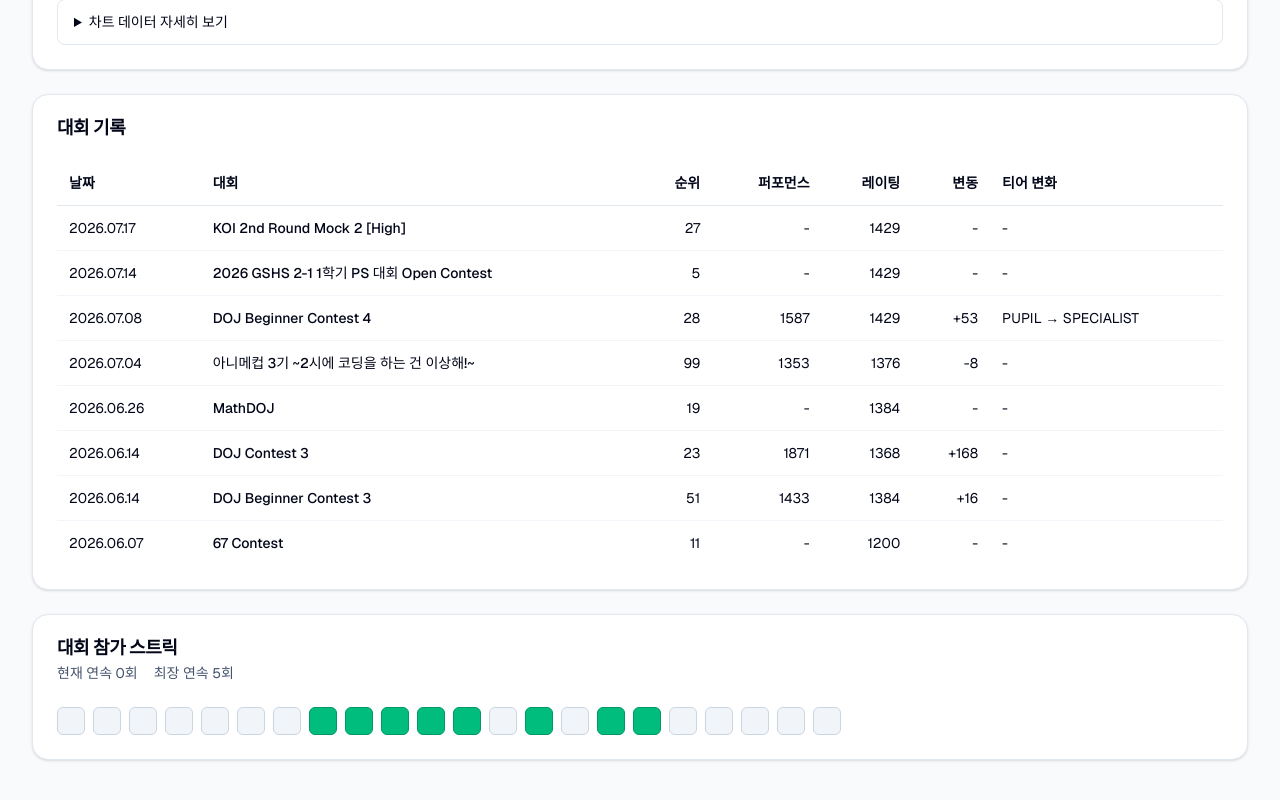
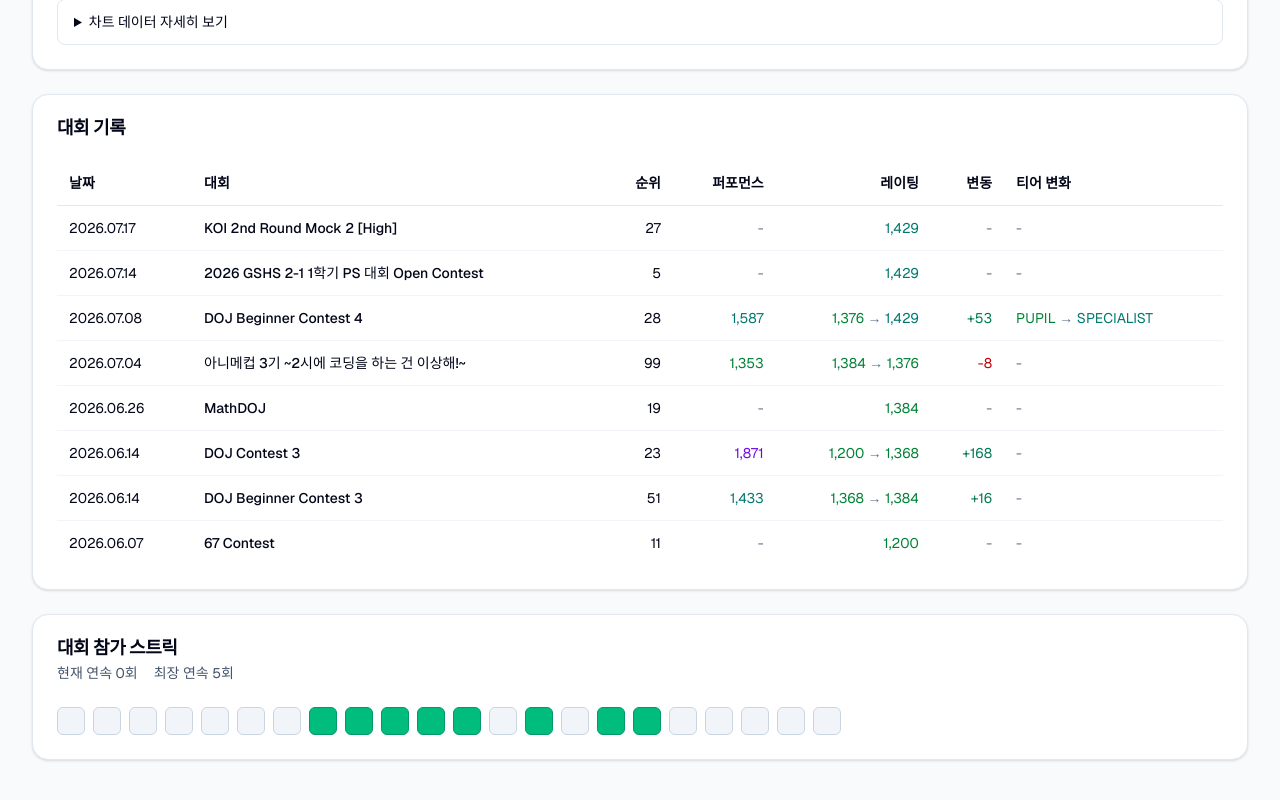
Before and after one commit to hafskjfha/ddaogi, a Next.js app: page /users/jtw7913 in a window 1280 px wide. Shown: the part 1007-1807 px from the top of the page. Built offline with nearby package versions, Linux system fonts and the light colour scheme.

Commit message:
feat: color user rating details

```diff
--- /dev/null
+++ b/src/components/RatingText.tsx
@@ -0,0 +1,41 @@
+import type { ReactNode } from "react";
+import { getRatingBand, type RatingTitle } from "@/domain/rating";
+
+/** Maps each rating title to its contrast-safe static theme classes. */
+export const RATING_TEXT_CLASSES: Record<RatingTitle, string> = {
+  NEWBIE: "text-slate-700 dark:text-slate-300",
+  PUPIL: "text-green-700 dark:text-green-400",
+  SPECIALIST: "text-teal-700 dark:text-teal-400",
+  EXPERT: "text-blue-700 dark:text-blue-400",
+  CANDIDATE_MASTER: "text-violet-700 dark:text-violet-400",
+  MASTER: "text-orange-700 dark:text-orange-400",
+  INTERNATIONAL_MASTER: "text-red-700 dark:text-red-400",
+  GRANDMASTER: "text-red-800 dark:text-red-300",
+};
+
+/** Renders children with the color associated with a numeric rating's band. */
+export function RatingText({ rating, children }: { rating: number; children: ReactNode }) {
+  return <span className={RATING_TEXT_CLASSES[getRatingBand(rating).title]}>{children}</span>;
+}
+
+/** Renders children with the color associated with a rating title. */
+export function RatingTitleText({ title, children }: { title: RatingTitle; children: ReactNode }) {
+  return <span className={RATING_TEXT_CLASSES[title]}>{children}</span>;
+}
+
+/** Renders a signed rating change with positive, negative, or unavailable semantics. */
+export function RatingDelta({ value }: { value: number | null }) {
+  if (value === null) {
+    return <span className="text-slate-500 dark:text-slate-400">-</span>;
+  }
+
+  if (value > 0) {
+    return <span className="text-emerald-700 dark:text-emerald-400">+{value}</span>;
+  }
+
+  if (value < 0) {
+    return <span className="text-red-700 dark:text-red-400">{value}</span>;
+  }
+
+  return <span className="text-slate-700 dark:text-slate-300">0</span>;
+}
--- a/src/features/user/components/ContestHistoryTable.tsx
+++ b/src/features/user/components/ContestHistoryTable.tsx
@@ -1,4 +1,5 @@
 import { Card, CardContent, CardHeader, CardTitle } from "@/components/ui/Card";
+import { RatingDelta, RatingText, RatingTitleText } from "@/components/RatingText";
 import type { ContestParticipation } from "@/features/user/model/types";
 
 function formatDate(date: string): string {
@@ -6,9 +7,8 @@ function formatDate(date: string): string {
   return `${year}.${month}.${day}`;
 }
 
-function formatSigned(value: number | null): string {
-  if (value === null) return "-";
-  return value > 0 ? `+${value}` : String(value);
+function formatRating(rating: number): string {
+  return rating.toLocaleString("en-US");
 }
 
 /** Lists contest participation details in reverse chronological order. */
@@ -34,7 +34,13 @@ export function ContestHistoryTable({ history }: { history: readonly ContestPart
             </tr>
           </thead>
           <tbody>
-            {contests.map((contest) => (
+            {contests.map((contest) => {
+              const ratingBefore =
+                contest.rated && contest.ratingDiff !== null
+                  ? contest.ratingAfter - contest.ratingDiff
+                  : null;
+
+              return (
                 <tr
                   key={`${contest.date}-${contest.name}`}
                   className="border-b border-slate-100 last:border-0 dark:border-slate-900"
@@ -42,16 +48,47 @@ export function ContestHistoryTable({ history }: { history: readonly ContestPart
                   <td className="whitespace-nowrap px-3 py-3">{formatDate(contest.date)}</td>
                   <td className="px-3 py-3 font-medium">{contest.name}</td>
                   <td className="px-3 py-3 text-right">{contest.rank}</td>
-                <td className="px-3 py-3 text-right">{contest.performanceRating ?? "-"}</td>
-                <td className="px-3 py-3 text-right">{contest.ratingAfter}</td>
-                <td className="px-3 py-3 text-right">{formatSigned(contest.ratingDiff)}</td>
+                  <td className="px-3 py-3 text-right">
+                    {contest.performanceRating === null ? (
+                      <RatingDelta value={null} />
+                    ) : (
+                      <RatingText rating={contest.performanceRating}>
+                        {formatRating(contest.performanceRating)}
+                      </RatingText>
+                    )}
+                  </td>
+                  <td className="whitespace-nowrap px-3 py-3 text-right">
+                    {ratingBefore === null ? (
+                      <RatingText rating={contest.ratingAfter}>
+                        {formatRating(contest.ratingAfter)}
+                      </RatingText>
+                    ) : (
+                      <>
+                        <RatingText rating={ratingBefore}>{formatRating(ratingBefore)}</RatingText>
+                        <span className="text-slate-500 dark:text-slate-400"> → </span>
+                        <RatingText rating={contest.ratingAfter}>
+                          {formatRating(contest.ratingAfter)}
+                        </RatingText>
+                      </>
+                    )}
+                  </td>
+                  <td className="px-3 py-3 text-right">
+                    <RatingDelta value={contest.ratingDiff} />
+                  </td>
                   <td className="whitespace-nowrap px-3 py-3">
-                  {contest.tierBefore === contest.tierAfter
-                    ? "-"
-                    : `${contest.tierBefore} → ${contest.tierAfter}`}
+                    {contest.tierBefore === contest.tierAfter ? (
+                      <RatingDelta value={null} />
+                    ) : (
+                      <>
+                        <RatingTitleText title={contest.tierBefore}>{contest.tierBefore}</RatingTitleText>
+                        <span className="text-slate-500 dark:text-slate-400"> → </span>
+                        <RatingTitleText title={contest.tierAfter}>{contest.tierAfter}</RatingTitleText>
+                      </>
+                    )}
                   </td>
                 </tr>
-            ))}
+              );
+            })}
           </tbody>
         </table>
       </CardContent>
--- a/src/features/user/components/RatingHistoryChart.tsx
+++ b/src/features/user/components/RatingHistoryChart.tsx
@@ -12,6 +12,7 @@ import {
   type TooltipContentProps,
 } from "recharts";
 import { Card, CardContent, CardHeader, CardTitle } from "@/components/ui/Card";
+import { RatingDelta, RatingText } from "@/components/RatingText";
 import { getRatingBand, RATING_BANDS } from "@/domain/rating";
 import type { ContestParticipation } from "@/features/user/model/types";
 
@@ -36,6 +37,10 @@ function formatKoreanDate(date: string): string {
 function formatSigned(value: number | null): string {
   if (value === null) return "-";
   return value > 0 ? `+${value}` : String(value);
+}
+
+function formatRating(rating: number): string {
+  return rating.toLocaleString("en-US");
 }
 
 function pointSummary(point: ChartPoint): string {
@@ -65,15 +70,27 @@ function RatingTooltip({ active, payload }: TooltipContentProps) {
       </p>
       <dl className="mt-2 grid grid-cols-[auto_auto] gap-x-4 gap-y-1">
         <dt>레이팅</dt>
-        <dd className="text-right font-medium">{point.ratingAfter}</dd>
+        <dd className="text-right font-medium">
+          <RatingText rating={point.ratingAfter}>{formatRating(point.ratingAfter)}</RatingText>
+        </dd>
         <dt>변동</dt>
-        <dd className="text-right font-medium">{formatSigned(point.ratingDiff)}</dd>
+        <dd className="text-right font-medium">
+          <RatingDelta value={point.ratingDiff} />
+        </dd>
         <dt>순위</dt>
         <dd className="text-right font-medium">
           {point.rank === null ? "-" : `${point.rank}위`}
         </dd>
         <dt>퍼포먼스</dt>
-        <dd className="text-right font-medium">{point.performanceRating ?? "-"}</dd>
+        <dd className="text-right font-medium">
+          {point.performanceRating === null ? (
+            <RatingDelta value={null} />
+          ) : (
+            <RatingText rating={point.performanceRating}>
+              {formatRating(point.performanceRating)}
+            </RatingText>
+          )}
+        </dd>
       </dl>
     </div>
   );
```
Also changed, not shown: 2 other files (tests, documents, lock files or other folders). Lines whose indentation alone changed are shown as unchanged.
